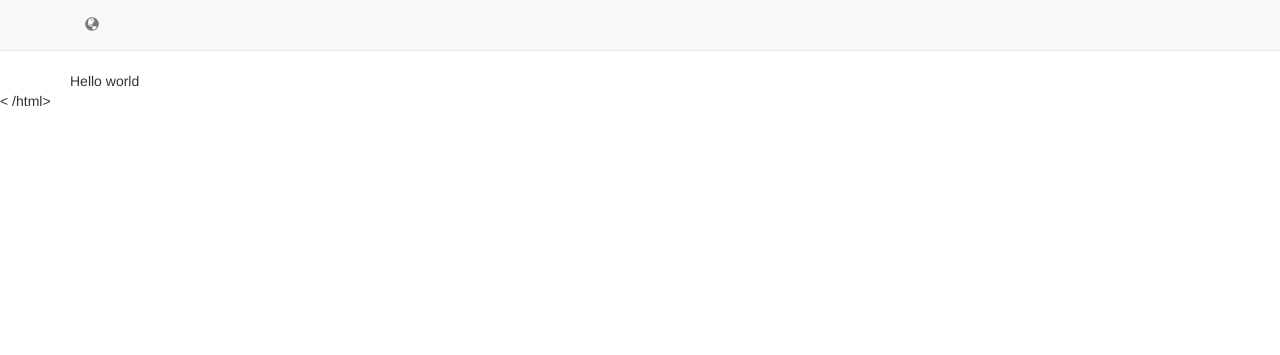
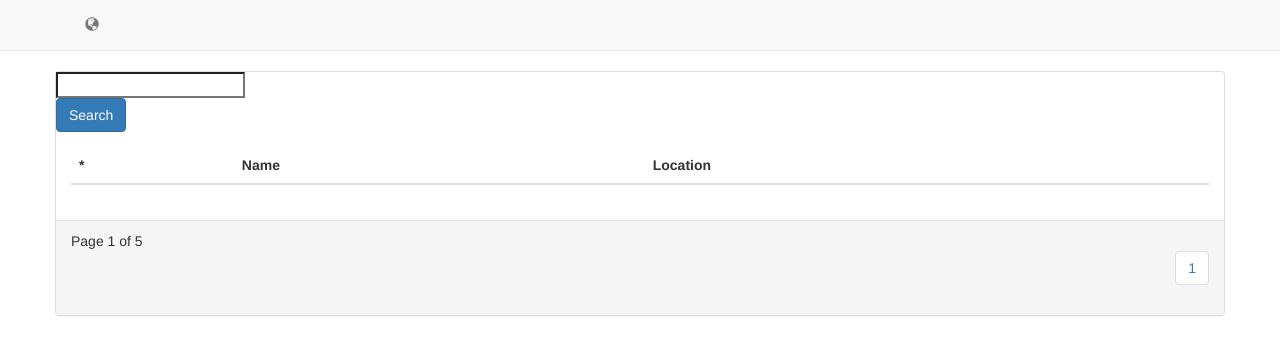
Before and after one commit to dowoncha/basa-test, a Django app: page / in a window 1280 px wide. Shown: the top 355 px of the page. Run offline with Django 3.2, Linux system fonts and the light colour scheme; lists and menus that the app fills with data are empty; some libraries are stand-ins or nearby versions.

Commit message:
search bar gets artists list without reloading

```diff
--- a/artists/urls.py
+++ b/artists/urls.py
@@ -20,5 +20,6 @@ import core.views
 
 urlpatterns = [
     url(r'^$', core.views.index, name='index'),
+    url(r'^api/artists/', core.views.list_artists, name='artists'),
     url(r'^admin/', admin.site.urls),
 ]
--- a/core/static/main.js
+++ b/core/static/main.js
@@ -1,3 +1,30 @@
-$(document).ready(function() {
-    console.log('Hellsdfo world!');
+$(function() {
+    const $search = Rx.Observable.fromEvent($('#search'), 'keyup')
+        .debounceTime(1000) // Wait 1 second between searches
+        .distinctUntilChanged() // Search term must be distinct
+        .map(e => e.target.value) // Get the value from event
+        .mergeMap(searchArtists) // Ajax call
+        .subscribe(data => {
+            $('#artist-list tbody tr').remove();
+
+            // Parse data string into json array
+            const artists = JSON.parse(data.artists);
+
+            $.each(artists, (_, artist) => {
+                const $tr = `<tr>
+                    <td>${artist.pk}</td>
+                    <td>${artist.fields.name}</td>
+                    <td>${artist.fields.location}</td>
+                </tr>`;
+
+                $('#artist-list > tbody').append($tr);
+            });
+        });
+
+    // Ajax call that returns an observable
+    function searchArtists(term) {
+        const promise = $.getJSON('/api/artists', /* Query */ ).promise();
+
+        return Rx.Observable.fromPromise(promise);
+    }
 });
--- a/core/templates/index.html
+++ b/core/templates/index.html
@@ -22,11 +22,56 @@
         </div>
     </nav>
 
-    <div class="container"> Hello world</div>
+    <div class="container">
+        <div class="row">
+            <div class="panel panel-default panel-table">
+                <div class="panel-header">
+                    <form class="form">
+                        <div class="input-group">
+                            <input type="search" id="search">
+                        </div>
+                        <button type="submit" class="btn btn-primary">Search</button>
+                    </form>
+                </div>
+                <div class="panel-body">
+                    <table class="table table-striped table-list" id="artist-list">
+                        <thead>
+                            <tr>
+                                <th>*</th>
+                                <th>Name</th>
+                                <th>Location</th>
+                            </tr>
+                        </thead>
+                        <tbody>
+                        </tbody>
+                    </table>
+                </div>
+                <div class="panel-footer">
+                    <div class="row">
+                        <div class="col-xs-4">Page 1 of 5</div>
+                        <div class="col-xs-8">
+                            <ul class="pagination hidden-xs pull-right">
+                                <li><a href="#">1</a></li>
+                            </ul>
+                            <ul class="pagination visible-xs pull-right">
+                                <li><a href="#">«</a></li>
+                                <li><a href="#">»</a></li>
+                            </ul>
+                        </div>
+                    </div>
+                </div>
+            </div>
+        </div>
+        <!-- Row -->
+    </div>
 
     <!-- Scripts -->
     <script src="https://ajax.googleapis.com/ajax/libs/jquery/2.1.3/jquery.min.js "></script>
     <script src="//maxcdn.bootstrapcdn.com/bootstrap/3.3.4/js/bootstrap.min.js "></script>
-    <script src="{% static 'main.js' %}"></script>
+
+    <!-- Rxjs for promises and observables -->
+    <script src="https://cdnjs.cloudflare.com/ajax/libs/rxjs/5.4.2/Rx.min.js"></script>
+    <script src="{% static 'main.js' %} "></script>
 </body>
-< /html>
+
+</html>
--- a/core/views.py
+++ b/core/views.py
@@ -1,5 +1,23 @@
+from django.http import JsonResponse
+from django.core import serializers
 from django.shortcuts import render
 
-# Create your views here.
+from .models import Artist
+
 def index(request):
   return render(request, 'index.html')
+
+def list_artists(request):
+  """
+  Return a list of artists
+  Query includes offset, limit for pagination
+  search value
+  """
+
+  artists_model = Artist.objects.all()
+
+  artists = serializers.serialize('json', artists_model)
+
+  return JsonResponse({
+    'artists': artists
+  })
```
